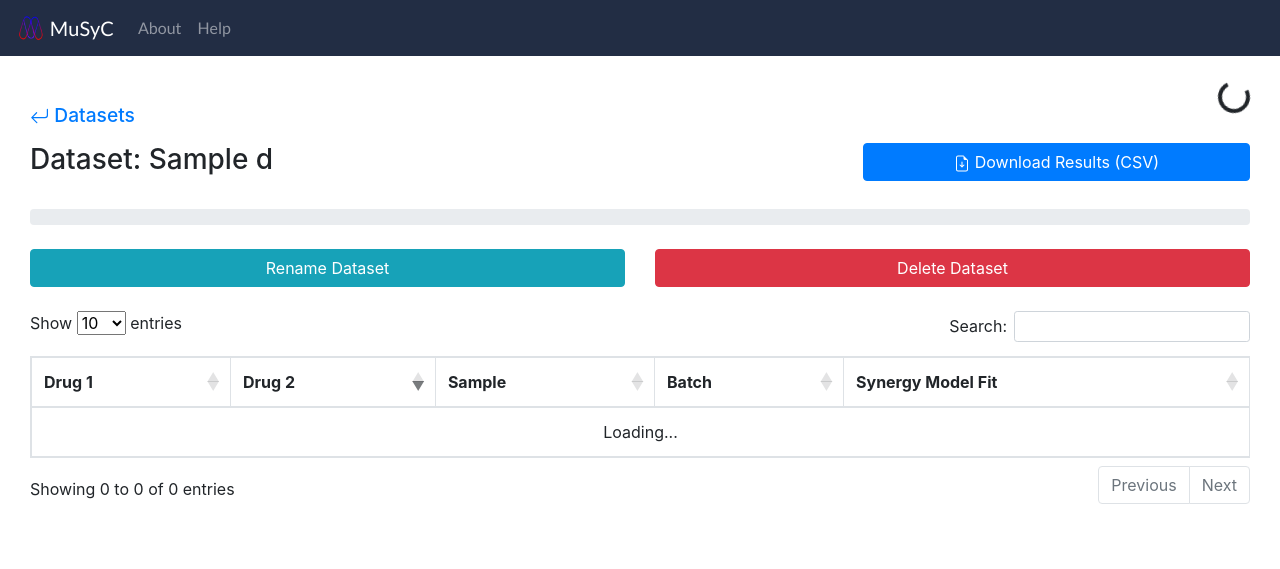
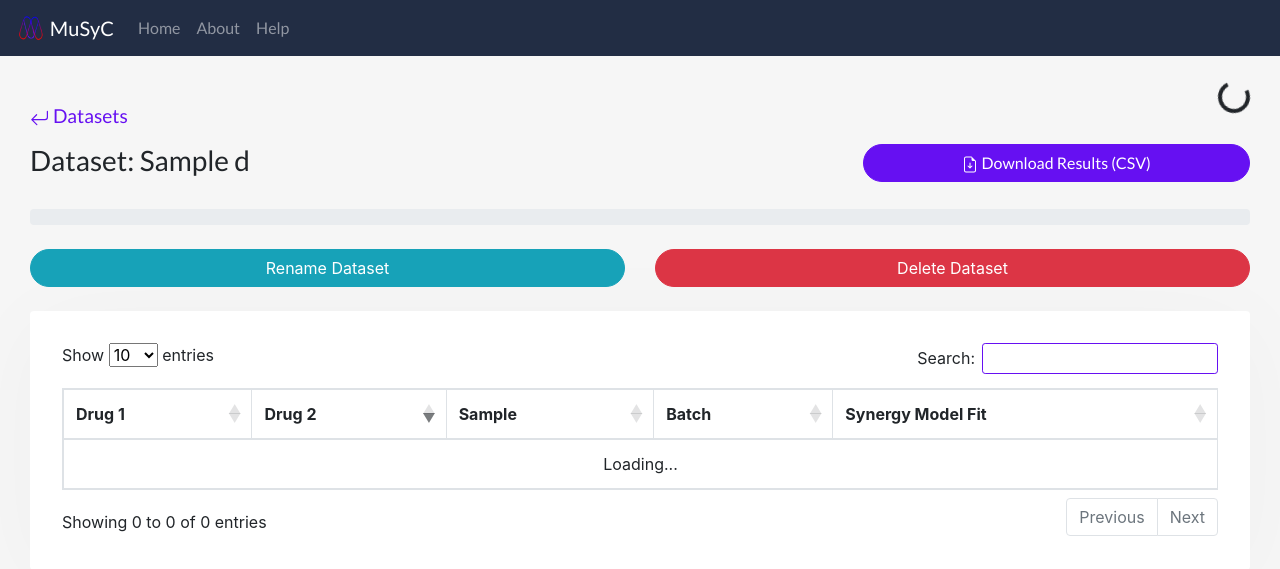
Before and after one commit to mondel9/musyc-web, a Django app: template musycweb/templates/dataset.html in a window 1280 px wide. Shown: the top 569 px of the page. Run offline with Django 3.2, Linux system fonts and the light colour scheme; the template is opened without the code that fills it: most values are stand-ins (such as "Sample title", 1, 10 or a date in 2020); some libraries are stand-ins or nearby versions.

Commit message:
Update base.html

```diff
--- a/musycweb/templates/base.html
+++ b/musycweb/templates/base.html
@@ -11,9 +11,8 @@
     <link rel="preconnect" href="https://fonts.gstatic.com" crossorigin>
     <link href="https://fonts.googleapis.com/css2?family=Lato:wght@300;400;700&display=swap" rel="stylesheet">
     {% load static %}
-    {% block css %}
     <link rel="stylesheet" href="{% static 'custom.css' %}">
-    {% endblock %}
+    {% block css %}{% endblock %}
     <title>MuSyC</title>
   </head>
   <body>
@@ -27,9 +26,12 @@
             MuSyC
         </a>
         <ul class="navbar-nav mr-auto">
+          <li class="nav-item{% url 'index' as curpage %}{% if request.path == curpage %} active{% endif %}">
+            <a class="nav-link" href="{% url 'index' %}">Home</a>
+          </li>
           {% if request.user.is_authenticated %}
-          <li class="nav-item{% url 'index' as curpage %}{% if request.path == curpage %} active{% endif %}">
-            <a class="nav-link" href="{% url 'index' %}">Datasets</a>
+          <li class="nav-item{% url 'create_dataset' as curpage %}{% if request.path == curpage %} active{% endif %}">
+            <a class="nav-link" href="{% url 'create_dataset' %}">Create Dataset</a>
           </li>
           {% endif %}
           <li class="nav-item{% url 'about' as curpage %}{% if request.path == curpage %} active{% endif %}">
```
